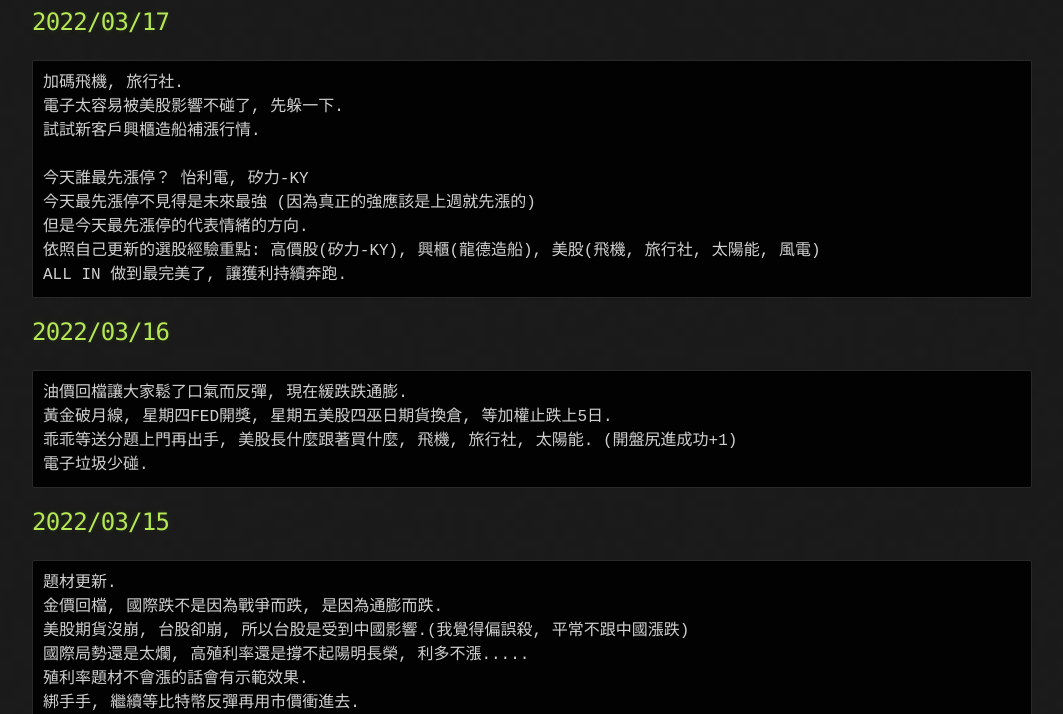
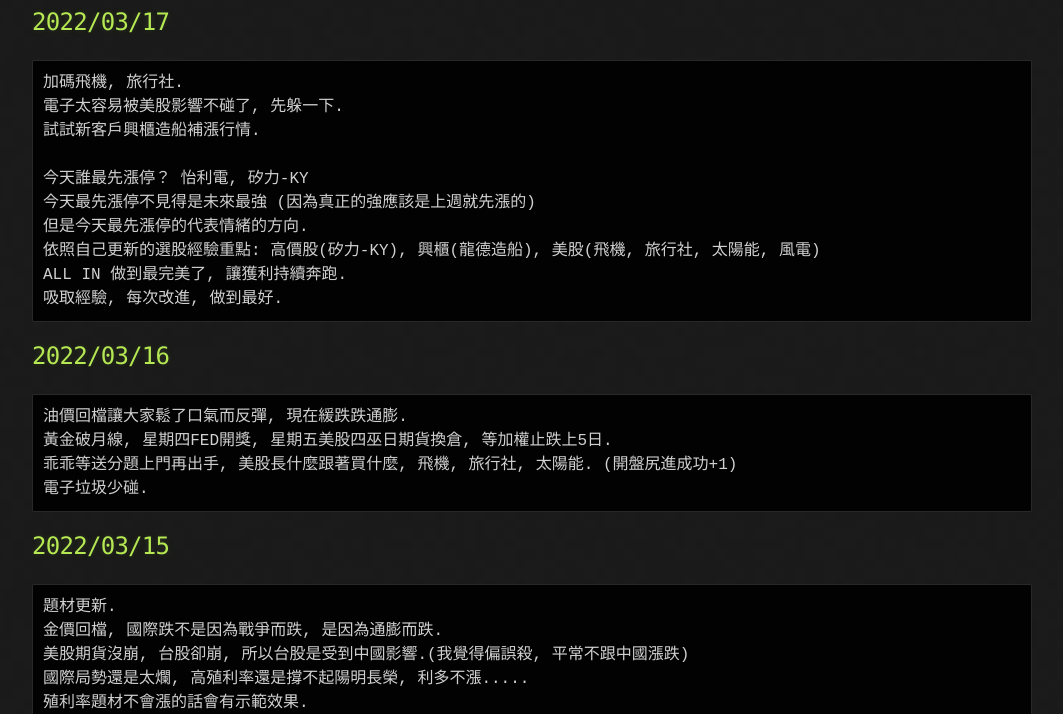
Before and after one commit to lepg5487/Stock_God, a Jekyll site: the page built from index.md, in a window 1280 px wide and 900 px high, scrolled down 440 px, cut to the strip 186-900 px from the top of the window. Shown: the whole strip, without its empty margins (108-1171 px from the left). Built offline with Jekyll 4.4.1, drawn with Linux system fonts in a browser that asks for light colours; our own code applies the rules of GitHub Pages for plain Markdown files.

Commit message:
Update index.md

````diff
--- a/index.md
+++ b/index.md
@@ -19,6 +19,7 @@ layout: testlayouts
 但是今天最先漲停的代表情緒的方向.
 依照自己更新的選股經驗重點: 高價股(矽力-KY), 興櫃(龍德造船), 美股(飛機, 旅行社, 太陽能, 風電)
 ALL IN 做到最完美了, 讓獲利持續奔跑.
+吸取經驗, 每次改進, 做到最好.
 ```
 
 ## 2022/03/16
````
